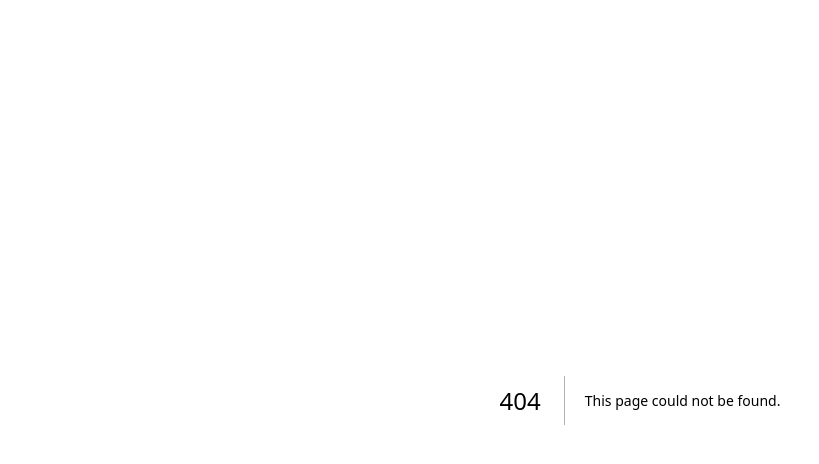
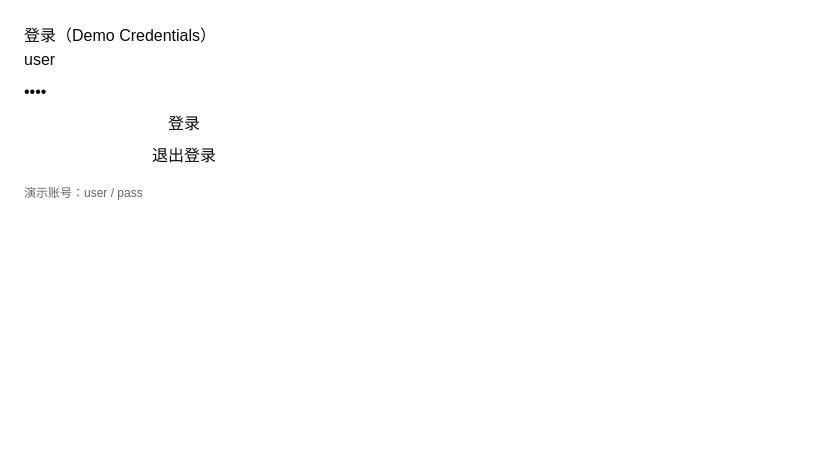
Before and after one commit to Mlancoliee/next-render-start, a Next.js app: page /login in a window 1280 px wide. Before the commit this address had no page. Shown: the top 464 px of the page, without its empty margins (0-819 px from the left). Built offline with nearby package versions, Linux system fonts and the light colour scheme.

Commit message:
nextauth

```diff
--- /dev/null
+++ b/app/api/auth/[...nextauth]/route.ts
@@ -0,0 +1,5 @@
+// NextAuth API 路由：自动处理 /api/auth/* (signin, callback, session 等)
+import { handlers } from '../../../../lib/auth'
+
+export const runtime = 'nodejs'
+export const { GET, POST } = handlers
--- a/app/layout.tsx
+++ b/app/layout.tsx
@@ -1,5 +1,6 @@
 import type { Metadata } from 'next'
 import './globals.css'
+import { AuthProvider } from '@/components/auth-provider'
 
 export const metadata: Metadata = {
   title: '全栈部署 - EdgeOne Pages',
@@ -14,7 +15,9 @@ export default function RootLayout({
 }>) {
   return (
     <html lang="en">
-      <body>{children}</body>
+      <body>
+        <AuthProvider>{children}</AuthProvider>
+      </body>
     </html>
   )
 }
--- /dev/null
+++ b/app/login/page.tsx
@@ -0,0 +1,67 @@
+"use client"
+
+import { useState } from 'react'
+import { useRouter } from 'next/navigation'
+import { signIn, signOut } from 'next-auth/react'
+
+export default function LoginPage() {
+  const [username, setUsername] = useState('user')
+  const [password, setPassword] = useState('pass')
+  const [loading, setLoading] = useState(false)
+  const router = useRouter()
+
+  const onLogin = async () => {
+    setLoading(true)
+    try {
+      // 使用 next-auth/react 的 signIn（客户端版本）
+      const res = await signIn('credentials', {
+        username,
+        password,
+        redirect: false,
+        callbackUrl: '/'
+      })
+
+      if (res?.error) {
+        alert('登录失败: ' + res.error)
+      } else if (res?.ok) {
+        router.push('/')
+        router.refresh()
+      }
+    } finally {
+      setLoading(false)
+    }
+  }
+
+  const onLogout = async () => {
+    await signOut({ redirect: false })
+    router.refresh()
+  }
+
+  return (
+    <div style={{ padding: 24 }}>
+      <h1>登录（Demo Credentials）</h1>
+      <div style={{ display: 'flex', flexDirection: 'column', gap: 8, maxWidth: 320 }}>
+        <input
+          value={username}
+          onChange={e=>setUsername(e.target.value)}
+          placeholder="用户名"
+          disabled={loading}
+        />
+        <input
+          value={password}
+          type="password"
+          onChange={e=>setPassword(e.target.value)}
+          placeholder="密码"
+          disabled={loading}
+        />
+        <button onClick={onLogin} disabled={loading}>
+          {loading ? '登录中...' : '登录'}
+        </button>
+        <button onClick={onLogout} disabled={loading}>退出登录</button>
+        <p style={{ fontSize: 12, color: '#666', marginTop: 8 }}>
+          演示账号：user / pass
+        </p>
+      </div>
+    </div>
+  )
+}
--- a/app/page.tsx
+++ b/app/page.tsx
@@ -3,6 +3,7 @@ import Link from "next/link"
 import { ArrowRight, Code, Server, Zap, RefreshCw } from "lucide-react"
 import { Card, CardContent, CardDescription, CardFooter, CardHeader, CardTitle } from "@/components/ui/card"
 import { UploadTestButton } from "./upload-test-button"
+import { SessionDisplay } from "@/components/session-display"
 
 export default function Home() {
   return (
@@ -14,6 +15,9 @@ export default function Home() {
           <p className="text-xl text-gray-600 max-w-4xl mx-auto leading-relaxed">
             CSR / SSR / SSG / ISR
           </p>
+          <div className="mt-4 text-sm text-gray-700">
+            <SessionDisplay />
+          </div>
         </div>
 
         {/* 基础渲染策略 */}
--- /dev/null
+++ b/components/auth-provider.tsx
@@ -0,0 +1,7 @@
+"use client"
+
+import { SessionProvider } from "next-auth/react"
+
+export function AuthProvider({ children }: { children: React.ReactNode }) {
+  return <SessionProvider>{children}</SessionProvider>
+}
--- /dev/null
+++ b/components/session-display.tsx
@@ -0,0 +1,25 @@
+"use client"
+
+import { useSession } from 'next-auth/react'
+
+export function SessionDisplay() {
+  const { data: session, status } = useSession()
+
+  if (status === 'loading') {
+    return <span className="text-gray-500">检查登录状态...</span>
+  }
+
+  if (session?.user) {
+    return (
+      <span>
+        已登录：{session.user.name} (<a className="underline" href="/login">账户</a>)
+      </span>
+    )
+  }
+
+  return (
+    <span>
+      未登录，<a className="underline" href="/login">去登录</a>
+    </span>
+  )
+}
--- /dev/null
+++ b/lib/auth.ts
@@ -0,0 +1,37 @@
+import NextAuth, { NextAuthConfig } from "next-auth"
+import Credentials from "next-auth/providers/credentials"
+import { cache } from "react"
+
+// 简化演示：使用 Credentials Provider，本地校验用户名/密码。
+// 生产建议接入真实 OAuth（GitHub/AzureAD 等）。
+export const authConfig: NextAuthConfig = {
+  basePath: "/api/auth",
+  trustHost: true, // 在反向代理后信任外部 Host（NextAuth v5）
+
+  providers: [
+    Credentials({
+      name: "Credentials",
+      credentials: {
+        username: { label: "用户名", type: "text" },
+        password: { label: "密码", type: "password" },
+      },
+      async authorize(credentials: Record<string, unknown> | undefined) {
+        const u = credentials?.username as string | undefined
+        const p = credentials?.password as string | undefined
+        // demo 账户：user / pass
+        if (u === "user" && p === "pass") {
+          return { id: "1", name: "Demo User", email: "demo@example.com" }
+        }
+        return null
+      },
+    }),
+  ],
+  session: { strategy: "jwt" },
+}
+
+const nextAuth = NextAuth(authConfig)
+
+export const { handlers, signIn, signOut } = nextAuth
+
+// 使用 React cache 包装 auth 调用，避免 Next.js 15 的同步 headers 警告
+export const auth = cache(nextAuth.auth)
--- a/middleware.ts
+++ b/middleware.ts
@@ -6,15 +6,15 @@ import { NextResponse } from 'next/server'
 
 export default function middleware(request: Request) {
   // 如果平台构造的 Request.url 仍然是 localhost，尝试用头重写（权宜之计，与 adapter 修复配合）
-  const url = new URL(request.url)
-  const forwardedHost = request.headers.get('x-forwarded-host') || request.headers.get('host')
-  const forwardedProto = request.headers.get('x-forwarded-proto')
-  if (forwardedHost && url.hostname === 'localhost') {
-    const port = request.headers.get('x-forwarded-port')
-    const hostWithPort = port && !forwardedHost.includes(':') ? `${forwardedHost}:${port}` : forwardedHost
-    url.hostname = forwardedHost
-    if (port) url.port = port
-    if (forwardedProto) url.protocol = forwardedProto + ':'
-    return NextResponse.rewrite(url)
-  }
+  // const url = new URL(request.url)
+  // const forwardedHost = request.headers.get('x-forwarded-host') || request.headers.get('host')
+  // const forwardedProto = request.headers.get('x-forwarded-proto')
+  // if (forwardedHost && url.hostname === 'localhost') {
+  //   const port = request.headers.get('x-forwarded-port')
+  //   const hostWithPort = port && !forwardedHost.includes(':') ? `${forwardedHost}:${port}` : forwardedHost
+  //   url.hostname = forwardedHost
+  //   if (port) url.port = port
+  //   if (forwardedProto) url.protocol = forwardedProto + ':'
+  //   return NextResponse.rewrite(url)
+  // }
 }
--- a/next.config.mjs
+++ b/next.config.mjs
@@ -4,9 +4,7 @@ process.env.TZ = 'Asia/Shanghai';
 const nextConfig = {
   experimental: {
     ppr: "incremental",
-    // 关键：在反向代理（如 EO Pages）前使用时，信任 x-forwarded-host/proto
-    // 这样 Next.js 会用这些头重建 request.url，避免在服务端把域名解析为 localhost
-    trustHostHeader: true,
+    // Next 15 中 trustHostHeader 已移除，由 NextAuth 的 trustHost: true 处理
   },
   eslint: {
     ignoreDuringBuilds: true,
--- a/package.json
+++ b/package.json
@@ -46,6 +46,7 @@
     "react": "^19",
     "react-dom": "^19",
     "react-resizable-panels": "^2.1.7",
+  "next-auth": "5.0.0-beta.18",
     "tailwind-merge": "^2.5.5",
     "tailwindcss-animate": "^1.0.7"
   },
```
Also changed, not shown: 1 other file (tests, documents, lock files or other folders).
